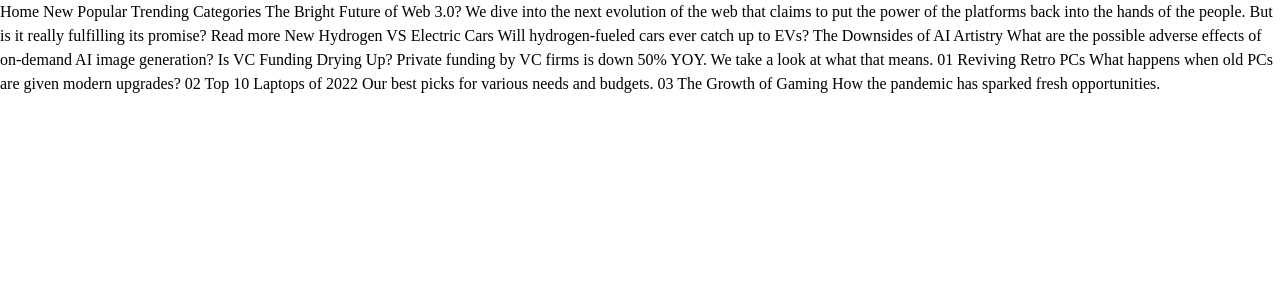
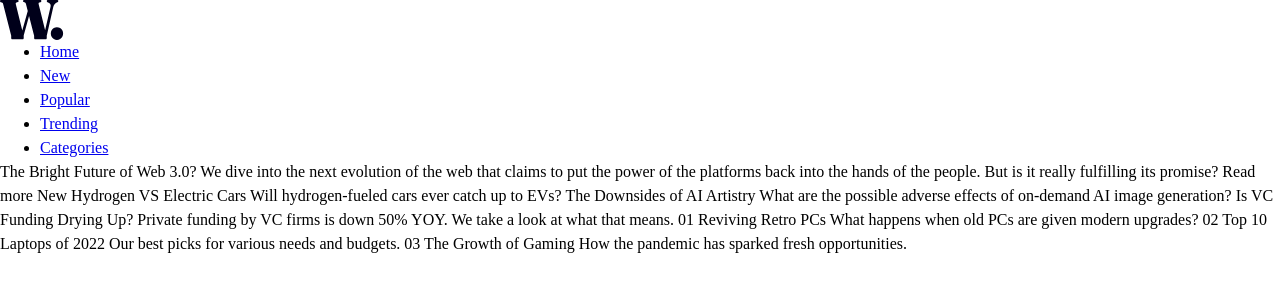
Before and after one commit to adeysh/fem__news-homepage, a website built with Vite: page index.html in a window 1280 px wide. Built offline with nearby package versions, Linux system fonts and the light colour scheme.

Commit message:
style: add html structure for header
added header html with a logo and navigation links

```diff
--- a/index.html
+++ b/index.html
@@ -26,12 +26,23 @@
 </head>
 
 <body>
+    <header class="wrapper">
+        <a href="/">
+            <img src="/assets/images/logo.svg" alt="Homepage" width="64" height="40">
+        </a>
+        <nav>
+            <ul>
+                <li><a href="/">Home</a></li>
+                <li><a href="/">New</a></li>
+                <li><a href="/">Popular</a></li>
+                <li><a href="/">Trending</a></li>
+                <li><a href="/">Categories</a></li>
+            </ul>
+        </nav>
+    </header>
+    <main class="wrapper"></main>
+    <footer></footer>
 
-    Home
-    New
-    Popular
-    Trending
-    Categories
 
     The Bright Future of Web 3.0?
 
```
